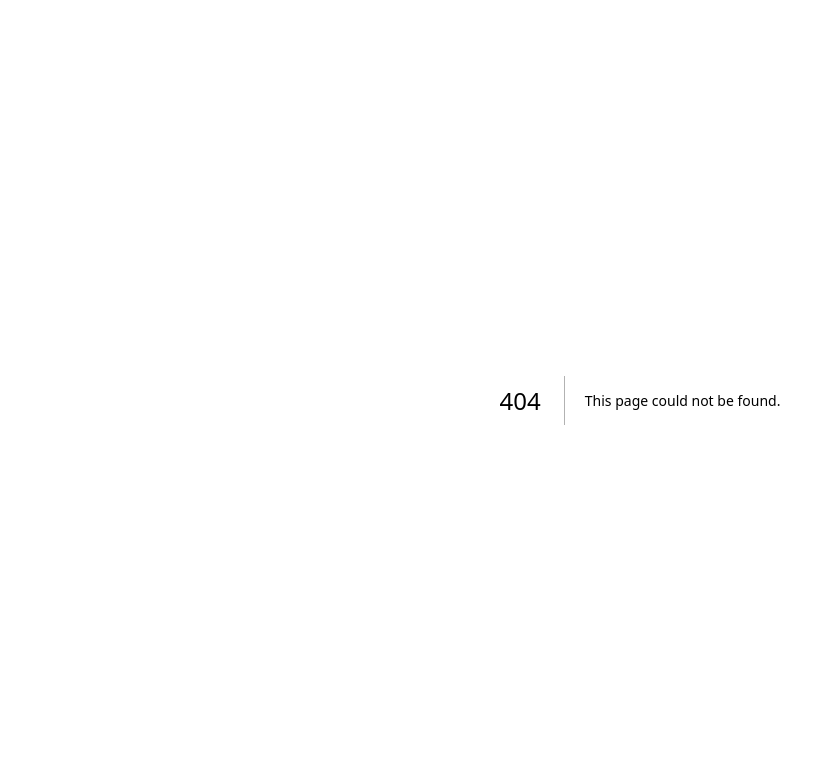
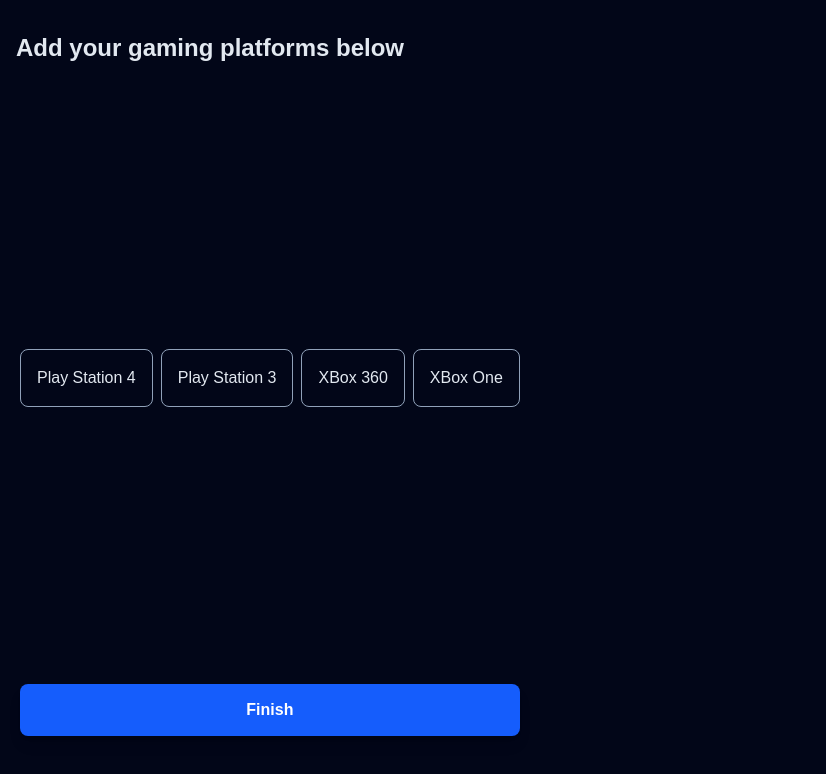
Before and after one commit to retr0lbb/nextplay, a Next.js app: page /auth/platforms in a window 1280 px wide. Before the commit this address had no page. Shown: the top 774 px of the page, without its empty margins (0-826 px from the left). Built offline with nearby package versions, Linux system fonts and the light colour scheme.

Commit message:
feat: add plataform form

```diff
--- /dev/null
+++ b/src/app/auth/platforms/page.tsx
@@ -0,0 +1,19 @@
+import { SelectPlatformForm } from "@/features/register/select-plataforms-form";
+
+export default function PlatformsPage() {
+  // Simulando dados da API
+
+  return (
+    <main className="w-full min-h-screen bg-slate-950 flex flex-col">
+      <div className="p-4 pt-8 pb-6">
+        <h1 className="text-slate-200 text-xl sm:text-2xl font-bold">
+          Add your gaming platforms below
+        </h1>
+      </div>
+
+      <div className="flex flex-1">
+        <SelectPlatformForm />
+      </div>
+    </main>
+  );
+}
--- a/src/app/auth/register/page.tsx
+++ b/src/app/auth/register/page.tsx
@@ -1,5 +1,4 @@
 import { RegisterForm } from "@/features/register/register-form";
-import { SelectPlatformForm } from "@/features/register/select-plataforms-form";
 
 export default function RegisterPage() {
   // Simulando dados da API
@@ -16,7 +15,7 @@
       </div>
 
       <div className="flex flex-1 items-center justify-center">
-        <SelectPlatformForm />
+        <RegisterForm />
       </div>
     </main>
   );
--- a/src/features/register/select-plataforms-form.tsx
+++ b/src/features/register/select-plataforms-form.tsx
@@ -19,16 +19,18 @@
 
 export function SelectPlatformForm() {
   return (
-    <form className="columns-2 space-y-4">
+    <form className="flex flex-col pb-16 px-5 gap-2 justify-center">
+      <div className="flex flex-1 flex-wrap content-center justify-center gap-2 overflow-x-hidden overflow-y-auto">
         {platforms.map((plat) => {
           return (
             <div
               key={plat.id}
               className="relative flex items-center justify-center p-4 border border-slate-400 rounded-lg
-            group-target:bg-blue-700/50"
+                has-[input:checked]:bg-blue-600/40 has-[input:checked]:border-blue-900 transition-all
+            "
             >
               <input
-              className="inset-0 absolute z-10 opacity-100 group"
+                className="inset-0 absolute z-10 opacity-0 group"
                 type="checkbox"
                 name="platform"
                 id={plat.id.toString()}
@@ -38,6 +40,14 @@
             </div>
           );
         })}
+      </div>
+
+      <button
+        type="submit"
+        className="w-full bg-blue-600 hover:bg-blue-700 disabled:bg-slate-700 disabled:cursor-not-allowed text-white font-semibold py-3.5 px-6 rounded-lg transition-all shadow-lg hover:shadow-xl disabled:shadow-none active:scale-98 mt-2"
+      >
+        Finish
+      </button>
     </form>
   );
 }
```
Lines whose indentation alone changed are shown as unchanged.
